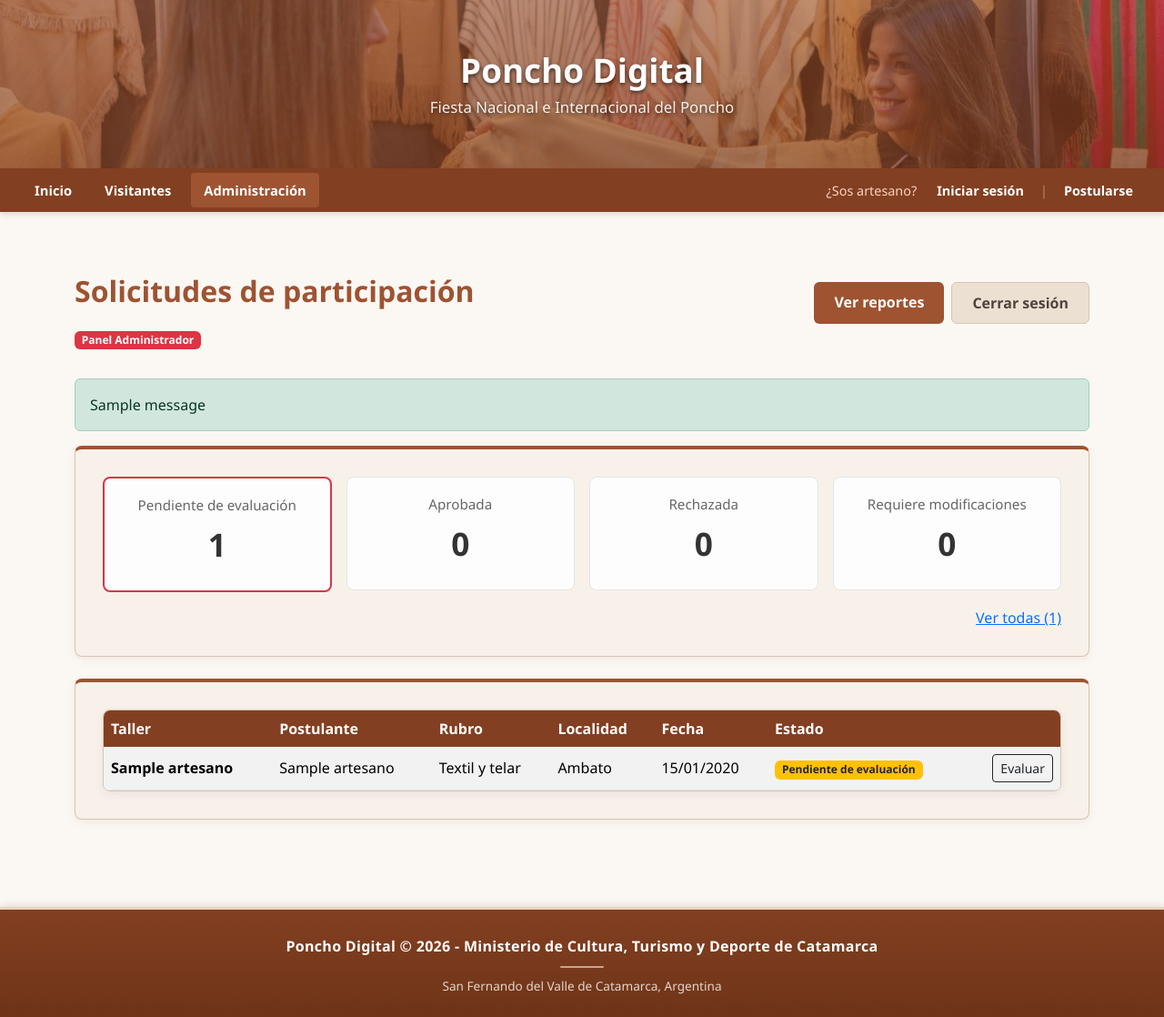
After one commit to kuffaqnt/PONCHO-DIGITAL, a Django app: page /panel-admin/ in a window 1280 px wide. The commit adds this page. Shown: the whole page at 91% size. Run offline with Django 5.2, Linux system fonts and the light colour scheme; a user stored in the database is signed in; tables that the repository leaves empty hold one stand-in row (values such as "Sample post"); one stand-in notice (Sample message) is shown.

Commit message:
agrega el panel del administrador para evaluar las postulaciones y mete los reportes adentro

```diff
--- a/apps/artesanos/views.py
+++ b/apps/artesanos/views.py
@@ -1,4 +1,5 @@
 from django.contrib import messages
+from django.contrib.admin.views.decorators import staff_member_required
 from django.shortcuts import render, redirect, get_object_or_404
 from django.db.models import Count, Sum
 from .forms import PostulacionForm
@@ -61,6 +62,7 @@ def visitantes(request):
 
 
 
+@staff_member_required
 def reportes (request):
     # HU19: Ocupación de Stands
     total_stands = Stand.objects.count()
@@ -122,3 +124,63 @@ def detalle_stand (request, artesano_id):
         Artesano.objects.select_related('stand').prefetch_related('productos'), pk=artesano_id,
     )
     return render (request, 'HTML/detalle_stand.html',{'artesano':artesano})
+
+
+# HU-04, el admin ve las solicitudes (RNF-06, solo entra el staff)
+@staff_member_required
+def panel_admin(request):
+    estado = request.GET.get('estado', 'pendiente')
+    if estado not in dict(Artesano.ESTADO_CHOICES):
+        estado = ''
+
+    solicitudes = Artesano.objects.order_by('-fecha_solicitud')
+    if estado:
+        solicitudes = solicitudes.filter(estado=estado)
+
+    conteo = dict(Artesano.objects.values_list('estado').annotate(total=Count('id')))
+    estados = [
+        {'clave': clave, 'nombre': nombre, 'total': conteo.get(clave, 0)}
+        for clave, nombre in Artesano.ESTADO_CHOICES
+    ]
+
+    context = {
+        'solicitudes': solicitudes,
+        'estados': estados,
+        'estado_seleccionado': estado,
+        'total_solicitudes': sum(conteo.values()),
+    }
+    return render(request, 'HTML/panel_admin.html', context)
+
+
+ACCIONES = {
+    'aprobar': 'aprobada',        # HU-05
+    'rechazar': 'rechazada',      # HU-06
+    'modificacion': 'modificacion',  # HU-07
+}
+
+
+# HU-04 a 07, el detalle de la solicitud y lo que decide el admin
+@staff_member_required
+def detalle_solicitud(request, artesano_id):
+    artesano = get_object_or_404(Artesano, pk=artesano_id)
+    observaciones = artesano.observaciones
+
+    if request.method == 'POST':
+        nuevo_estado = ACCIONES.get(request.POST.get('accion'))
+        observaciones = request.POST.get('observaciones', '').strip()
+
+        if artesano.estado != 'pendiente':
+            messages.error(request, 'Solo se pueden evaluar solicitudes pendientes.')
+        elif nuevo_estado is None:
+            messages.error(request, 'Acción no válida.')
+        elif nuevo_estado == 'modificacion' and not observaciones:
+            messages.error(request, 'Indicá qué tiene que modificar el postulante.')
+        else:
+            artesano.estado = nuevo_estado
+            artesano.observaciones = observaciones
+            artesano.save(update_fields=['estado', 'observaciones'])
+            messages.success(request, f'Solicitud de {artesano.nombre_taller}: {artesano.get_estado_display()}.')
+            return redirect('panel_admin')
+
+    context = {'artesano': artesano, 'observaciones': observaciones}
+    return render(request, 'HTML/detalle_solicitud.html', context)
--- a/poncho_digital/urls.py
+++ b/poncho_digital/urls.py
@@ -28,5 +28,7 @@ urlpatterns = [
     path('login/', iniciar_sesion, name='login'),
     path('panel/', panel_artesano, name='panel_artesano'),
     path('gestion-productos/', gestion_productos, name='gestion_productos'),
-    path('stand/<int:artesano_id>/', detalle_stand, name='detalle_stand')
+    path('stand/<int:artesano_id>/', detalle_stand, name='detalle_stand'),
+    path('panel-admin/', panel_admin, name='panel_admin'),
+    path('panel-admin/solicitud/<int:artesano_id>/', detalle_solicitud, name='detalle_solicitud'),
 ]
--- a/static/JS/login.js
+++ b/static/JS/login.js
@@ -59,7 +59,7 @@ function enviarLogin(evento) {
 
     if (email === USUARIOS.admin.email && pass === USUARIOS.admin.pass) {
         guardarSesion({ email: USUARIOS.admin.email, nombre: USUARIOS.admin.nombre, rol:'admin' });
-        location.href = '/reportes/';
+        location.href = '/panel-admin/';
         return;
     }
 
@@ -78,7 +78,7 @@ function iniciarLogin() {
     const sesion = obtenerSesion();
     if (sesion) {
         if (sesion.rol === 'admin'){
-            location.href='/reportes/';
+            location.href='/panel-admin/';
         }
         else {
             location.href = '/panel/';
--- a/templates/HTML/base.html
+++ b/templates/HTML/base.html
@@ -21,7 +21,7 @@
             <ul>
                 <li><a href="{% url 'inicio' %}" class="{% block nav_inicio %}{% endblock %}">Inicio</a></li>
                 <li><a href="{% url 'visitantes' %}" class="{% block nav_visitantes %}{% endblock %}">Visitantes</a></li>
-                <li><a href="{% url 'reportes' %}" class="{% block nav_reportes %}{% endblock %}">Reportes</a></li>
+                <li><a href="{% url 'panel_admin' %}" class="{% block nav_admin %}{% endblock %}">Administración</a></li>
             </ul>
         </div>
         <div class="nav-acceso">
--- /dev/null
+++ b/templates/HTML/estado_solicitud.html
@@ -0,0 +1 @@
+<span class="badge {% if estado == 'aprobada' %}bg-success{% elif estado == 'rechazada' %}bg-danger{% elif estado == 'modificacion' %}bg-info text-dark{% else %}bg-warning text-dark{% endif %}">{{ nombre }}</span>
--- /dev/null
+++ b/templates/HTML/panel_admin.html
@@ -0,0 +1,87 @@
+{% extends "HTML/base.html" %}
+{% load static %}
+
+{% block title %}Panel de Administración - Poncho Digital{% endblock %}
+{% block nav_admin %}active{% endblock %}
+
+{% block content %}
+<div class="container my-5">
+
+    <div class="barra-acciones-reporte">
+        <div>
+            <h2 class="titulo-principal">Solicitudes de participación</h2>
+            <span class="badge bg-danger">Panel Administrador</span>
+        </div>
+        <div class="d-flex flex-wrap gap-2">
+            <a href="{% url 'reportes' %}" class="btn-poncho-principal">Ver reportes</a>
+            <form action="{% url 'admin:logout' %}" method="post">
+                {% csrf_token %}
+                <button type="submit" class="btn-poncho-secundario">Cerrar sesión</button>
+            </form>
+        </div>
+    </div>
+
+    {% for mensaje in messages %}
+        <div class="alert {% if mensaje.tags == 'error' %}alert-danger{% else %}alert-success{% endif %}">{{ mensaje }}</div>
+    {% endfor %}
+
+    <!-- HU-04: resumen por estado, cada tarjeta filtra la tabla -->
+    <section class="tarjeta-formulario mb-4">
+        <div class="row g-3">
+            {% for estado in estados %}
+                <div class="col-6 col-md-3">
+                    <a href="?estado={{ estado.clave }}" class="text-decoration-none">
+                        <div class="tarjeta-metrica {% if estado.clave == estado_seleccionado %}border-danger border-2{% endif %}">
+                            <h4>{{ estado.nombre }}</h4>
+                            <p class="cifra-metrica">{{ estado.total }}</p>
+                        </div>
+                    </a>
+                </div>
+            {% endfor %}
+        </div>
+        <div class="text-end mt-3">
+            <a href="?estado=" class="{% if not estado_seleccionado %}fw-bold{% endif %}">Ver todas ({{ total_solicitudes }})</a>
+        </div>
+    </section>
+
+    <section class="tarjeta-formulario">
+        <div class="table-responsive">
+            <table class="table table-striped table-hover align-middle">
+                <thead class="table-dark">
+                    <tr>
+                        <th>Taller</th>
+                        <th>Postulante</th>
+                        <th>Rubro</th>
+                        <th>Localidad</th>
+                        <th>Fecha</th>
+                        <th>Estado</th>
+                        <th></th>
+                    </tr>
+                </thead>
+                <tbody>
+                    {% for solicitud in solicitudes %}
+                        <tr>
+                            <td class="fw-bold">{{ solicitud.nombre_taller }}</td>
+                            <td>{{ solicitud.nombre }}</td>
+                            <td>{{ solicitud.get_rubro_display }}</td>
+                            <td>{{ solicitud.get_localidad_display }}</td>
+                            <td>{{ solicitud.fecha_solicitud|date:"d/m/Y" }}</td>
+                            <td>{% include "HTML/estado_solicitud.html" with estado=solicitud.estado nombre=solicitud.get_estado_display %}</td>
+                            <td class="text-end">
+                                <a href="{% url 'detalle_solicitud' solicitud.id %}" class="btn btn-sm btn-outline-dark">
+                                    {% if solicitud.estado == 'pendiente' %}Evaluar{% else %}Ver{% endif %}
+                                </a>
+                            </td>
+                        </tr>
+                    {% empty %}
+                        <tr>
+                            <td colspan="7" class="text-center text-muted">No hay solicitudes en este estado</td>
+                        </tr>
+                    {% endfor %}
+                </tbody>
+            </table>
+        </div>
+    </section>
+
+</div>
+{% endblock %}
```
Also changed, not shown: templates/HTML/detalle_solicitud.html (added, +74 -0 lines), templates/HTML/reportes.html (+7 -4 lines).
